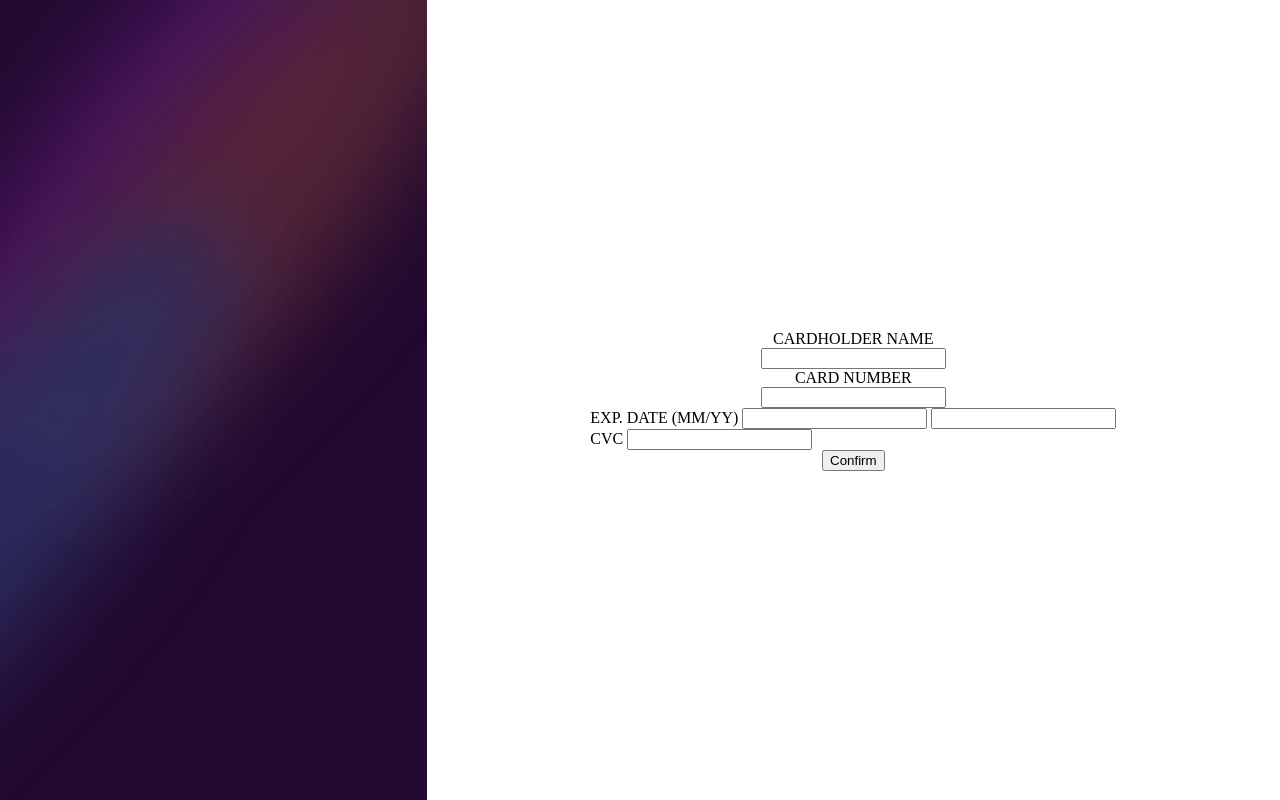
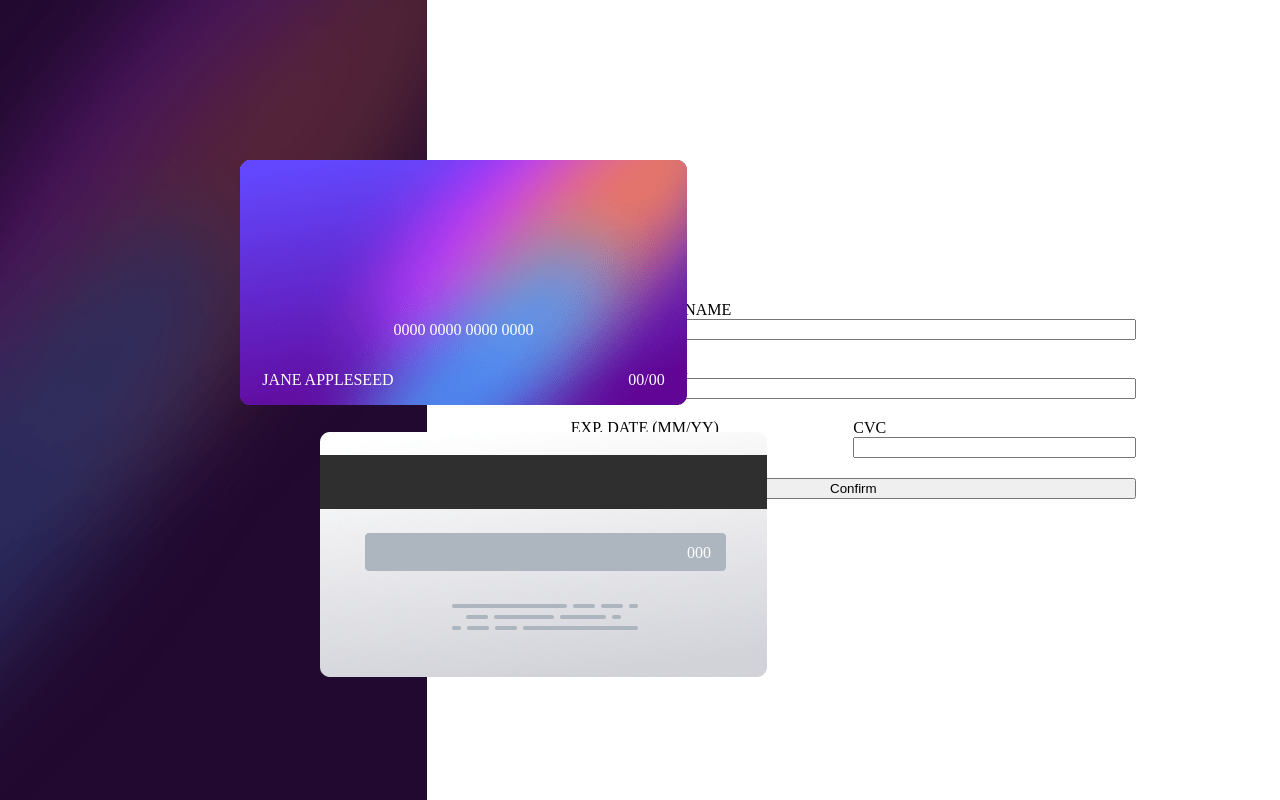
Before and after one commit to NotUndefind/cardPayment, a website: page index.html in a window 1280 px wide. Drawn offline with Linux system fonts and the light colour scheme.

Commit message:
Automatic update

```diff
--- a/assets/scss/main.scss
+++ b/assets/scss/main.scss
@@ -13,16 +13,84 @@ body{
     background-repeat: no-repeat;
     background-size: cover;
     height: 100vh;
+    position: relative;
+}
+
+.container .leftSide .frontCard{
+    position: absolute;
+    min-width: 447px;
+    min-height: 245px;
+    background-image: url(/images/bg-card-front.png);
+    top: 10rem;
+    left: 15rem;
+    display: flex;
+    flex-direction: column;
+    align-items: center;
+    justify-content: end;
+}
+
+.container .leftSide .frontCard div{
+    width: 90%;
+    display: flex;
+    flex-direction: row;
+    justify-content: space-between;
+
+}
+
+.container .leftSide .backCard{
+    position: absolute;
+    min-width: 447px;
+    min-height: 245px;
+    background-image: url(/images/bg-card-back.png);
+    top: 27rem;
+    left: 20rem;
+}
+
+.container .leftSide .backCard p{
+    position: absolute;
+    top: 6rem;
+    right: 3.5rem;
+}
+
+p{
+    color: white;
 }
 
 .container .rightSide{
-    margin: auto;
-}
-
-.container .rightSide form{
-    text-align: start;
     display: flex;
     flex-direction: column;
     justify-content: center;
     align-items: center;
 }
+
+.container .rightSide form{
+    display: grid;
+    grid-template-columns: 1fr;
+    gap: 20px;
+}
+
+.container .rightSide form div{
+    display: flex;
+    flex-direction: column;
+}
+
+.container .rightSide form .lastInfo{
+    display: grid;
+    grid-template-columns: 50% 50%;
+}
+
+.container .rightSide form .lastInfo .date{
+    display: flex;
+    flex-direction: column;
+}
+
+.container .rightSide form .lastInfo .date div{
+    display: grid;
+    grid-template-columns: 30% 30%;
+    gap: 10px;
+}
+
+.container .rightSide form .codecvc{
+    display: flex;
+    flex-direction: column;
+}
--- a/index.html
+++ b/index.html
@@ -14,31 +14,52 @@
 <body>
 
   <div class="container">
+
     <div class="leftSide">
 
+      <div class="frontCard">
+          <p class="numberCardResult">0000 0000 0000 0000</p>
+          <div>
+            <p class="nameCardResult">JANE APPLESEED</p>
+            <p class="dateCardReslut">00/00</p>
+          </div>
+      </div>
+
+      <div class="backCard">
+
+          <p class="codeCvcResult">000</p>
+      </div>
     </div>
 
     <div class="rightSide">
       <form action="">
+
+        <div>
           <label for="name">CARDHOLDER NAME</label>
           <input type="text" name="name" id="name" class="aloneRow">
+        </div>
 
+        <div>
           <label for="number">CARD NUMBER</label>
           <input type="number" name="number" id="number" class="aloneRow">
+        </div>
 
         <div class="lastInfo">
+
           <div class="date">
+            <label for="date">EXP. DATE (MM/YY)</label>
 
-            <label for="date">EXP. DATE (MM/YY)</label>
+            <div>
               <input type="number" name="date" id="dateMonth">
               <input type="number" name="date" id="dateYear">
             </div>
+          </div>
 
           <div class="codecvc">
-
             <label for="code">CVC</label>
             <input type="number" name="code" id="code">
           </div>
+
         </div>
 
         <input type="submit" value="Confirm" class="aloneRow">
```
Also changed, not shown: assets/css/style.css, 2 other files. Lines whose indentation alone changed are shown as unchanged.
